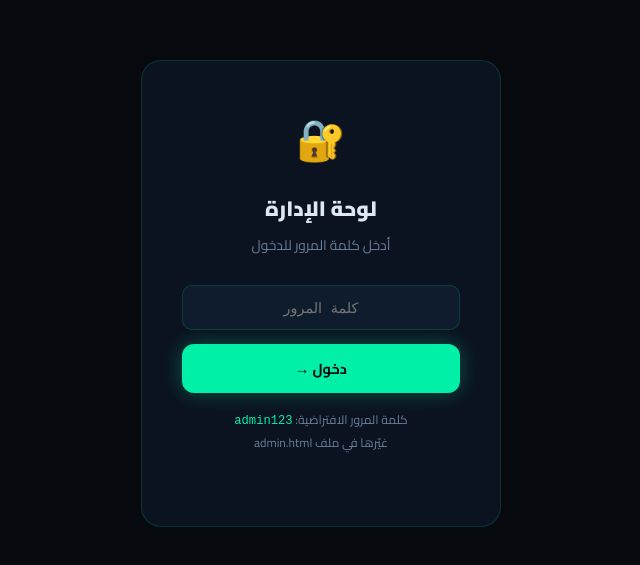
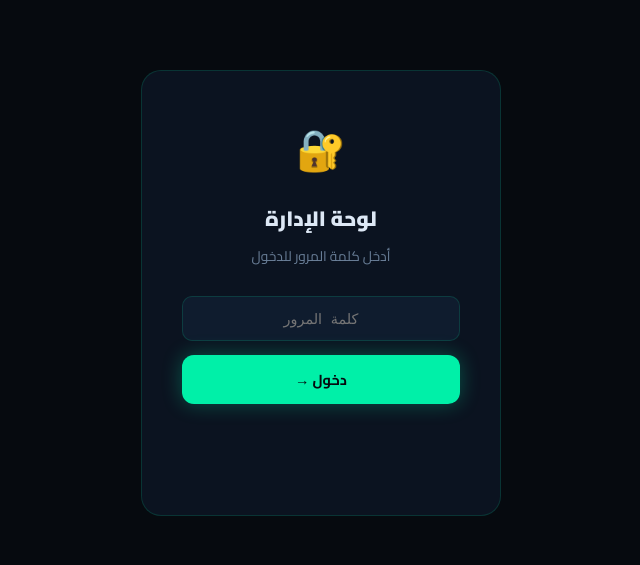
Before and after one commit to lyt740111-png/My-website-, a plain HTML site: page admin.html in a window 1280 px wide. Shown: the part 107-672 px from the top of the page, without its empty margins (319-959 px from the left). Drawn offline with Linux system fonts and the light colour scheme.

Commit message:
Update admin.html

```diff
--- a/admin.html
+++ b/admin.html
@@ -162,9 +162,7 @@
     <input type="password" id="pwInput" placeholder="كلمة المرور" onkeydown="if(event.key==='Enter')tryLogin()" />
     <div class="login-err" id="loginErr">❌ كلمة مرور خاطئة</div>
     <button class="btn btn-green btn-full" onclick="tryLogin()">دخول →</button>
-    <p style="margin-top:16px;font-size:.76rem;color:var(--muted)">
-      كلمة المرور الافتراضية: <code style="color:var(--acc)">admin123</code><br/>
-      غيّرها في ملف admin.html
+    <p style="margin-top:16px;font-size:.76rem;color:var(--muted)"> <code style="color:var(--acc)"></code><br/>
     </p>
   </div>
 </div>
@@ -616,7 +614,7 @@ function renderGamesList() {
         <a href="download.html?id=${g.id}" class="btn btn-outline" style="font-size:.78rem;padding:7px 14px" target="_blank">⬇ تحميل</a>
       </div>
     </div>
-  `).join('') : '<p style="color:var(--muted);text-align:center;padding:30px">لا توجد ألعاب في games.js بعد</p>';
+  `).join('') : '<p style="color:var(--muted);text-align:center;padding:30px">.</p>';
 }
 
 /* ── CONFIG CODE ── */
```
